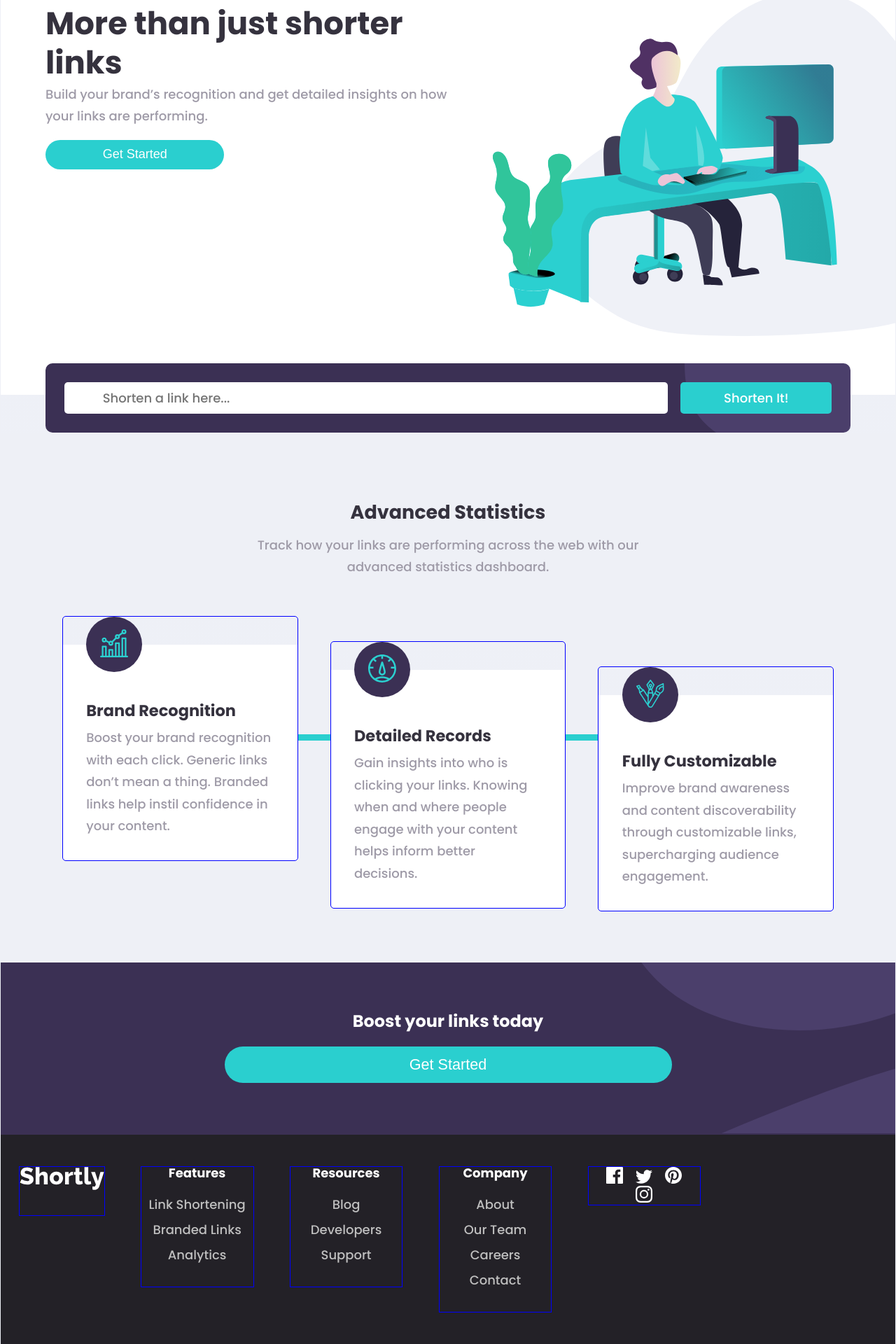
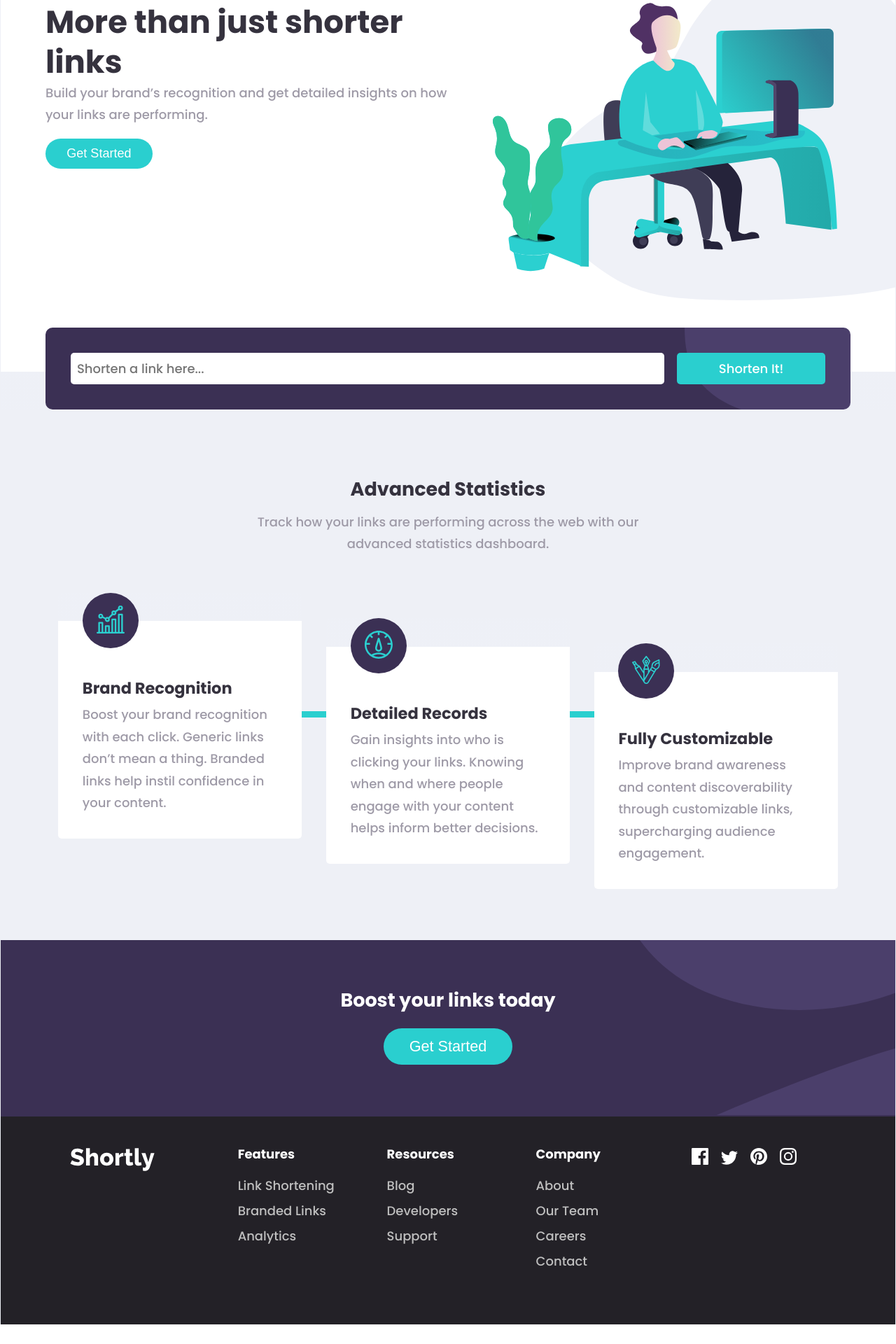
Before and after one commit to emily-v/url-shortening-landing-page, an Angular app: page / in a window 1280 px wide. Shown: the part 259-2179 px from the top of the page at 70% size. After the commit the page ends 2151 px from the top, so only its background shows below. Built offline with nearby package versions, Linux system fonts and the light colour scheme.

Commit message:
desktop footer styling; refinements

```diff
--- a/src/app/app.component.html
+++ b/src/app/app.component.html
@@ -112,12 +112,14 @@
   </main>
 
   <footer>
-    <div class="col-12-sm col-4-lg footer-logo">
-      <img
-        class="logo-img"
-        src="./assets/images/logo-wt.svg"
-        alt="Shortly"
-      />
+    <div class="col-12-sm col-3-lg">
+      <div class="footer-logo-container">
+        <img
+          class="logo-img"
+          src="./assets/images/logo-wt.svg"
+          alt="Shortly"
+        />
+      </div>
     </div>
     <div class="col-12-sm col-2-lg footer-section">
       <h4 class="footer-section-title">Features</h4>
@@ -144,7 +146,7 @@
         <li class="footer-section-list-item">Contact</li>
       </ul>
     </div>
-    <div class="col-12-sm col-2-lg">
+    <div class="col-12-sm col-3-lg">
       <div class="social-icons">
         <img
           class="social-icon"
--- a/src/app/app.component.scss
+++ b/src/app/app.component.scss
@@ -240,8 +240,9 @@ footer {
     padding: 2.5em 0;
     border-top: 1px solid $bg-dk;
 
-    .footer-logo {
+    .footer-logo-container {
         width: fit-content;
+        margin: 0 auto;
         padding-bottom: 2em;
     }
     .footer-section-title {
@@ -294,12 +295,12 @@ footer {
 
         .title-dk {
             font-size: 2.5em;
-            margin-bottom: 0;
+            margin: 1.5em auto 0;
         }
 
         .btn-pill {
-            width: 40%;
             margin-left: 0;
+            width: 8.5em;
         }
     }
 
@@ -312,10 +313,12 @@ footer {
         width: 90%;
         box-sizing: border-box;
         flex-flow: row nowrap;
+        padding: 2em;
 
         .url-input {
             width: 80%;
             margin: 0 1em 0 0;
+            padding: .5em;
         }
 
         .btn-square {
@@ -339,14 +342,16 @@ footer {
         }
 
         .url-short {
-            width: 25%;
+            width: 200px;
+            margin: 0 0 0 auto;
             padding: 2px 0;
             text-align: right;
         }
 
         .btn {
-            width: 15%;
+            width: 130px;
             display: inline-block;
+            margin: 0 0 0 1em;
         }
 
         // TODO fix .error-text positioning
@@ -406,18 +411,36 @@ footer {
         }
     }
 
+    .boost {
+        .boost-text {
+            font-size: 1.5em;
+        }
+
+        .btn-pill {
+            width: 8.5em;
+        }
+    }
+
     footer {
         overflow: hidden;
+
+        .footer-section {
+            text-align: left;
+        }
+
+        .social-icons {
+            text-align: left;
+        }
     }
 
     @for $i from 1 through 12 {
         $w: ($i / 12) * 100%;
         .col-#{$i}-lg {
             box-sizing: border-box;
-            width: $w - 4%;
-            margin: 0 2%;
+            width: $w - 3%;
+            margin: 0 1.5%;
             float: left;
-            border: 1px solid blue;
+            // border: 1px solid blue;
         }
     }
 
--- a/src/app/nav/nav.component.scss
+++ b/src/app/nav/nav.component.scss
@@ -46,6 +46,7 @@
     .header {
         display: flex;
         align-items: center;
+        padding-top: 4%;
     }
 
     .menu-icon {
```
